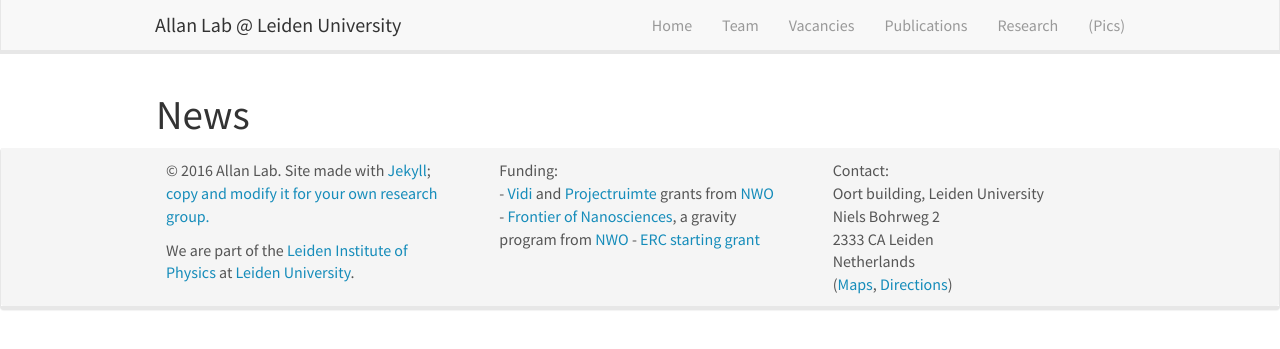
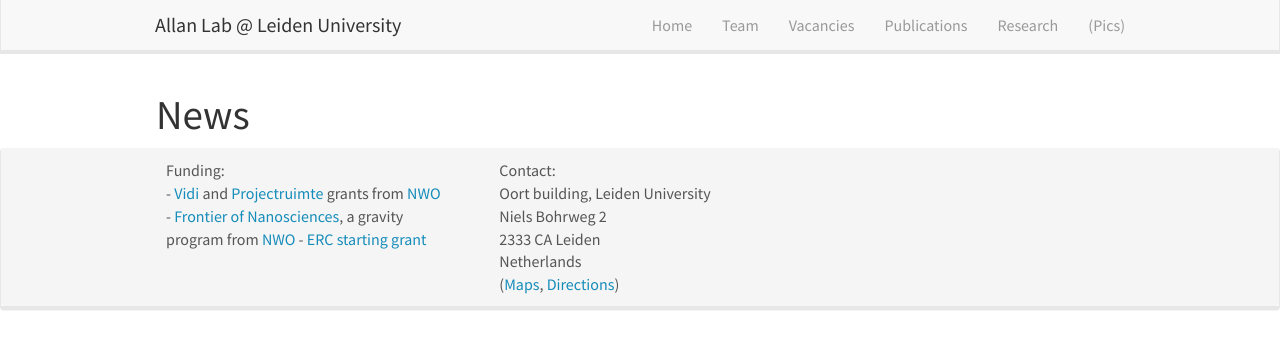
Before and after one commit to knifeqmul/knifeqmul.github.io, a Jekyll site: the page built from _pages/allnews.md, in a window 1280 px wide. Shown: the top 349 px of the page. Built offline with Jekyll 4.4.1, drawn with Linux system fonts in a browser that asks for light colours; nearby versions of some CDN libraries.

Commit message:
Update footer.html

```diff
--- a/_includes/footer.html
+++ b/_includes/footer.html
@@ -2,7 +2,7 @@
   <div class="panel-footer">
 	<div class="container-fluid">
 	  <div class="row">
-		<div class="col-sm-4">
+<!-- 		<div class="col-sm-4">
 
 		  <p>&copy 2016 Allan Lab. Site made with <a href="https://jekyllrb.com">Jekyll</a>;  <a href="{{ site.url }}{{ site.baseurl }}/aboutwebsite.html">copy and  modify it for your own research group.</a></p>
               <p>We are part of the <a href="https://www.physics.leidenuniv.nl/">Leiden Institute of Physics</a> at <a href="https://www.leidenuniv.nl">Leiden University</a>.</p>
@@ -11,7 +11,7 @@
 		   <p>  </p><p>
 
 
-		</div>
+		</div> -->
 		<div class="col-sm-4">
 		  Funding:<br />
 		  - <a href="http://www.nwo.nl/en/research-and-results/programmes/Talent+Scheme">Vidi </a> and <a href='https://www.fom.nl/en/news/press-releases/2016/11/18/28634/'>Projectruimte</a> grants from <a href="http://www.nwo.nl">NWO</a> <br />
```
